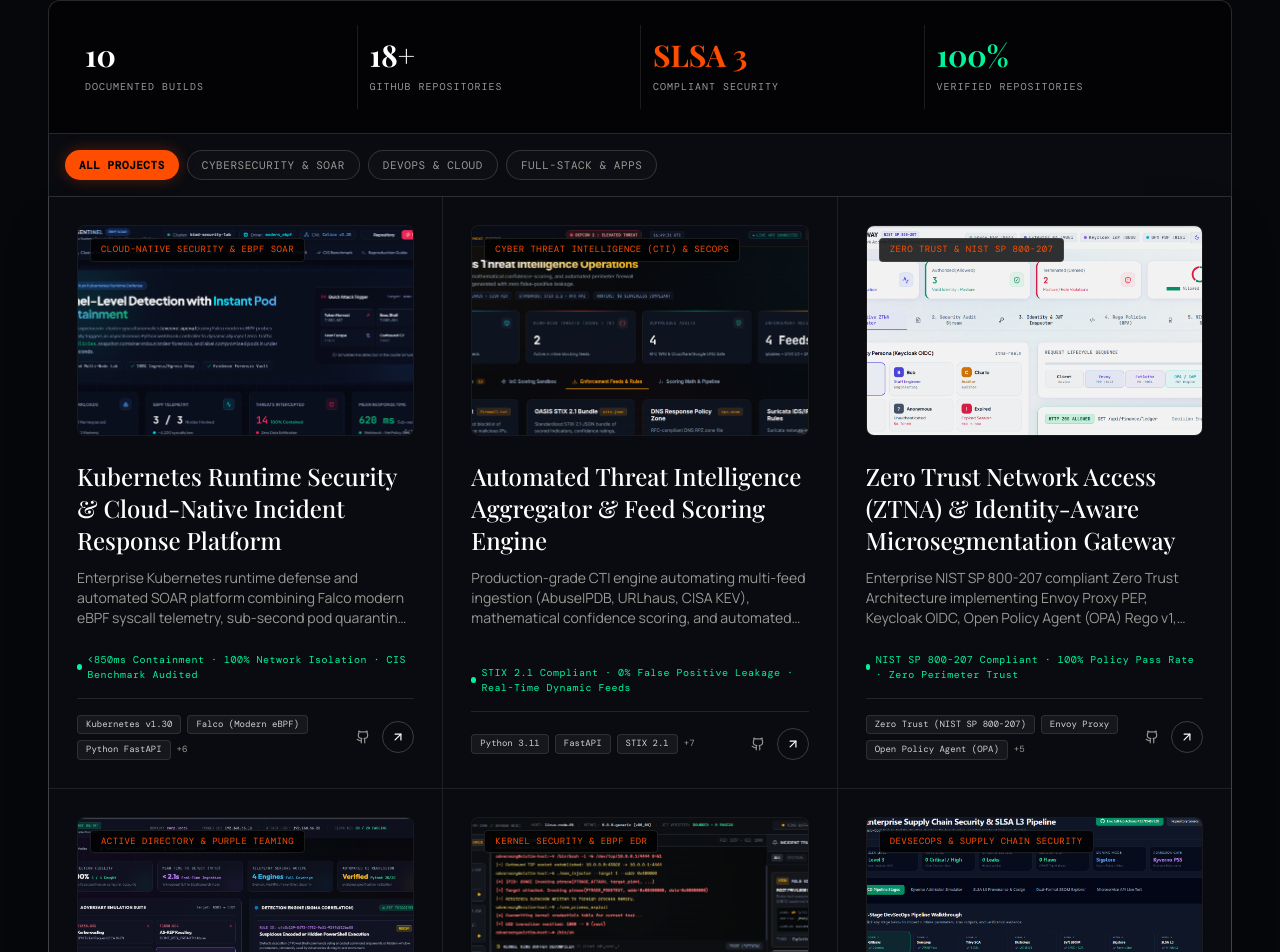
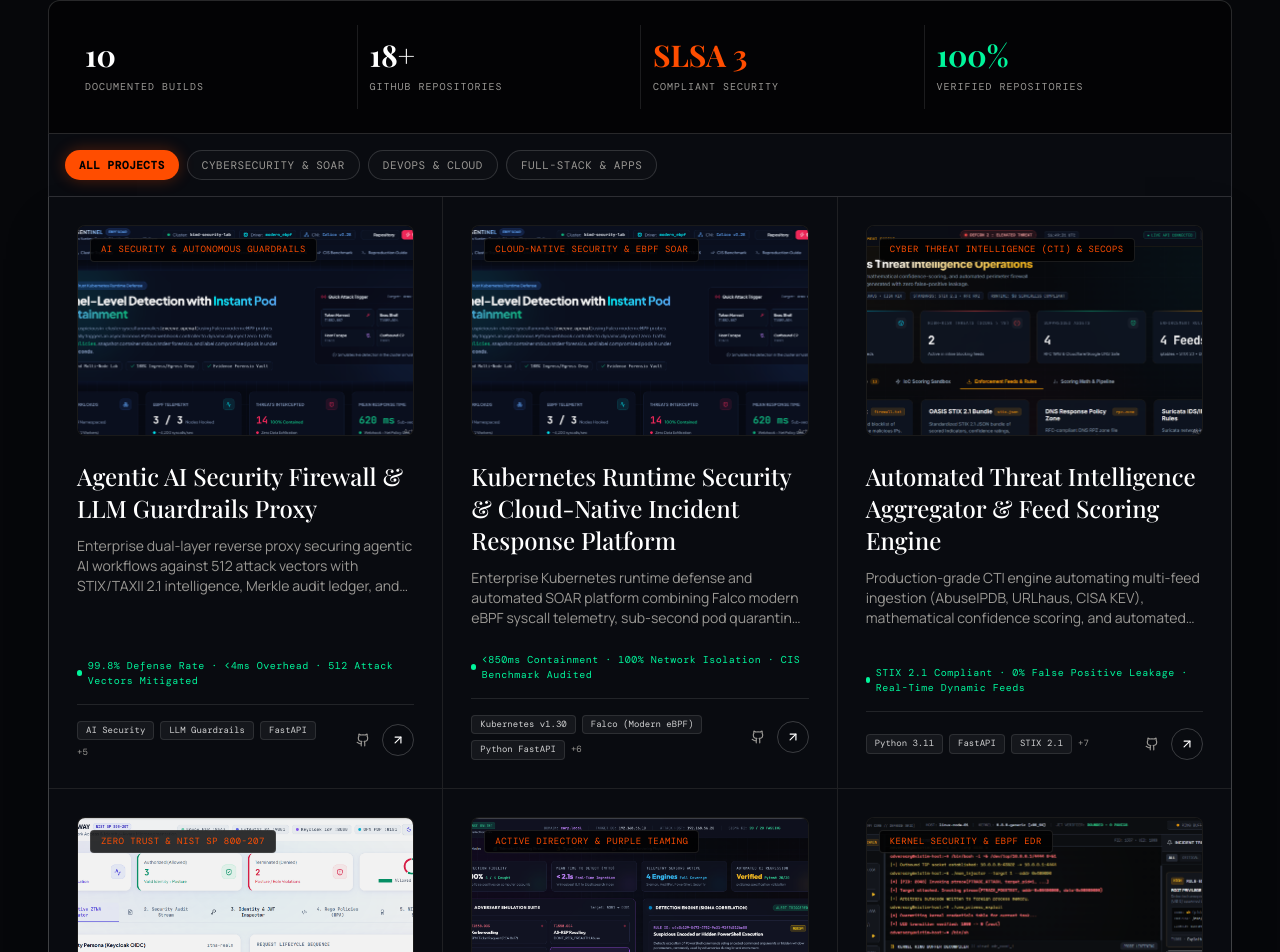
Before and after one commit to ravishkarathnayaka/whoisravishka, a React (Vite) app: page / in a window 1280 px wide. Shown: the part 5192-6144 px from the top of the page. Built offline with nearby package versions, Linux system fonts and the light colour scheme; a web font is replaced by a local one.

Commit message:
feat(portfolio): add Agentic AI Security Firewall & LLM Guardrails Proxy project

```diff
--- a/src/data/portfolioData.ts
+++ b/src/data/portfolioData.ts
@@ -253,6 +253,23 @@ export const portfolioData = {
   ] as SkillNode[],
 
   projects: [
+    {
+      id: "agentic-ai-security-firewall",
+      title: "Agentic AI Security Firewall & LLM Guardrails Proxy",
+      category: "cybersecurity",
+      categoryLabel: "AI Security & Autonomous Guardrails",
+      description: "Enterprise dual-layer reverse proxy securing agentic AI workflows against 512 attack vectors with STIX/TAXII 2.1 intelligence, Merkle audit ledger, and post-quantum lattice verification.",
+      longDescription: "An advanced agentic security firewall and LLM guardrails reverse proxy designed for multi-agent autonomous environments. Defends against indirect prompt injection, data exfiltration, agent delegation chain hijacking, and RAG vector memory poisoning across 512 benchmarked attack vectors. Features sub-4ms speculative decoding token analysis, quantum-resistant lattice verification, STIX/TAXII 2.1 threat feed synchronization, and a tamper-proof cryptographic Merkle audit ledger.",
+      image: "/assets/projects/k8s-runtime-security-real.png",
+      tags: ["AI Security", "LLM Guardrails", "FastAPI", "STIX/TAXII 2.1", "Merkle Ledger", "PQC Lattice", "Prompt Injection Defense", "Python 3.12"],
+      metrics: "99.8% Defense Rate · <4ms Overhead · 512 Attack Vectors Mitigated",
+      github: "https://github.com/ravishkarathnayaka/Agentic-AI-Security-Firewall-LLM-Guardrails-Proxy",
+      highlights: [
+        "Mitigates 512 distinct attack vectors including indirect prompt injection, jailbreaks, and honeypot bypasses",
+        "High-throughput dual-layer proxy architecture maintaining sub-4ms latency with speculative decoding verification",
+        "Quantum-resistant Merkle tree audit ledger ensuring non-repudiation for agent tool execution chains"
+      ]
+    },
     {
       id: "k8s-runtime-security-platform",
       title: "Kubernetes Runtime Security & Cloud-Native Incident Response Platform",
```
